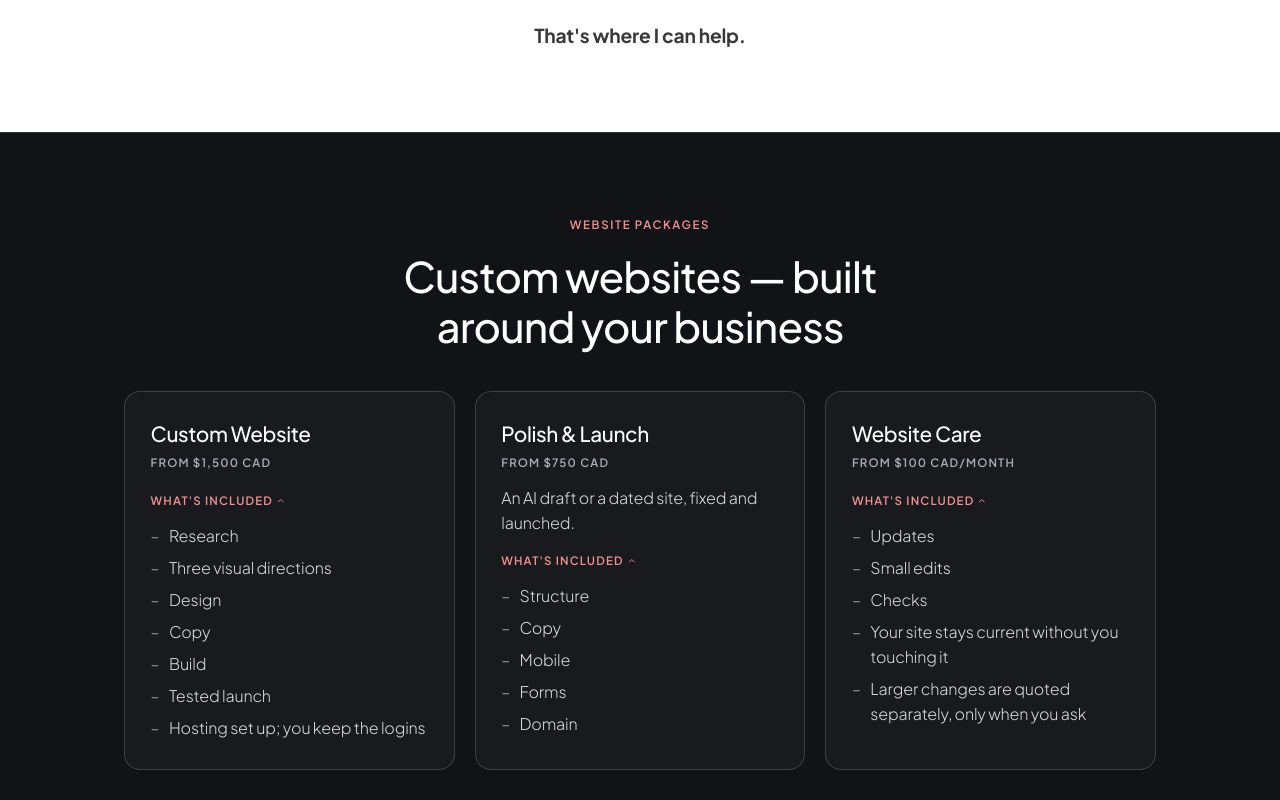
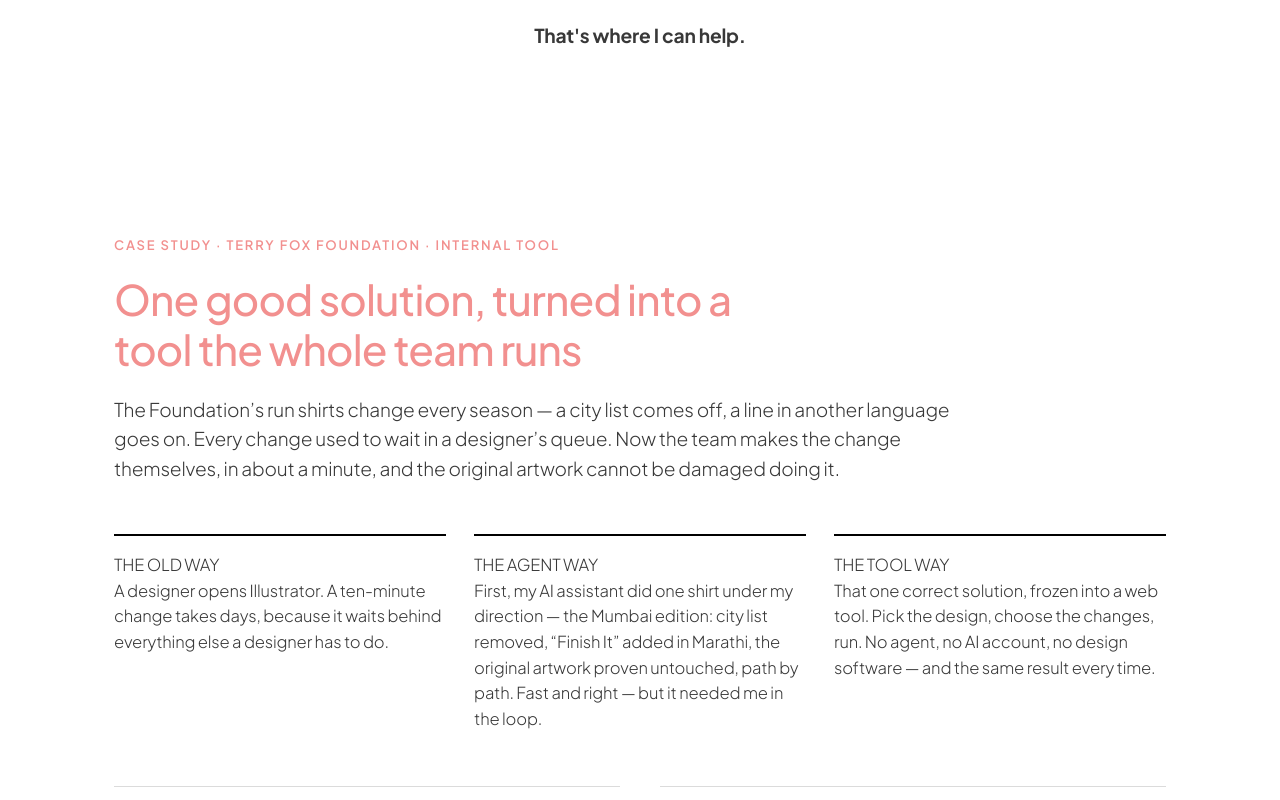
Before and after one commit to Irene2828/porfoliojuly, a Next.js app: page /freelance in a window 1280 px wide. Shown: the part 7460-8260 px from the top of the page. Built offline with nearby package versions, Linux system fonts and the light colour scheme.

Commit message:
Add files via upload

```diff
--- a/src/app/freelance/page.tsx
+++ b/src/app/freelance/page.tsx
@@ -6,6 +6,7 @@ import ServicesV2 from '../v2/components/ServicesV2';
 import HowItWorks from '../v2/components/HowItWorks';
 import ProcessSection from '../v2/components/ProcessSection';
 import AiShowcase from '../v2/components/AiShowcase';
+import TshirtCase from '../v2/components/TshirtCase';
 import PackagesSection from '../v2/components/PackagesSection';
 import FaqSection from '../v2/components/FaqSection';
 import Footer from '../components/Footer';
@@ -57,6 +58,9 @@ export default function FreelancePage() {
         {/* Why Hire Someone If There's AI — showcase */}
         <AiShowcase />
 
+        {/* Terry Fox t-shirt tool — case study */}
+        <TshirtCase />
+
         <div id="packages" style={{ scrollMarginTop: '88px' }}>
           <style>{`#packages > section + section { padding-top: 5.1rem !important; }`}</style>
           <PackagesSection mode="website" />
```
